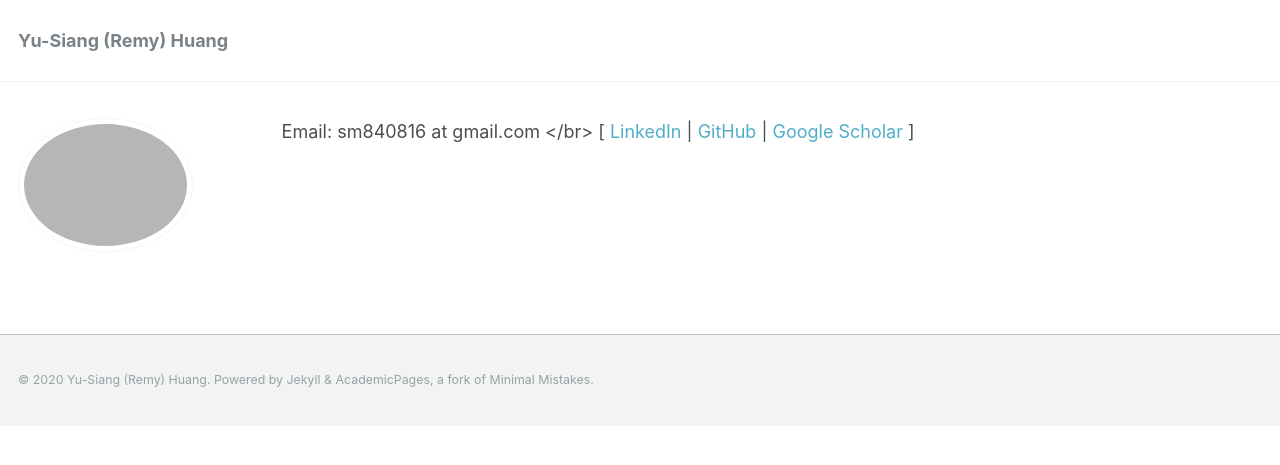
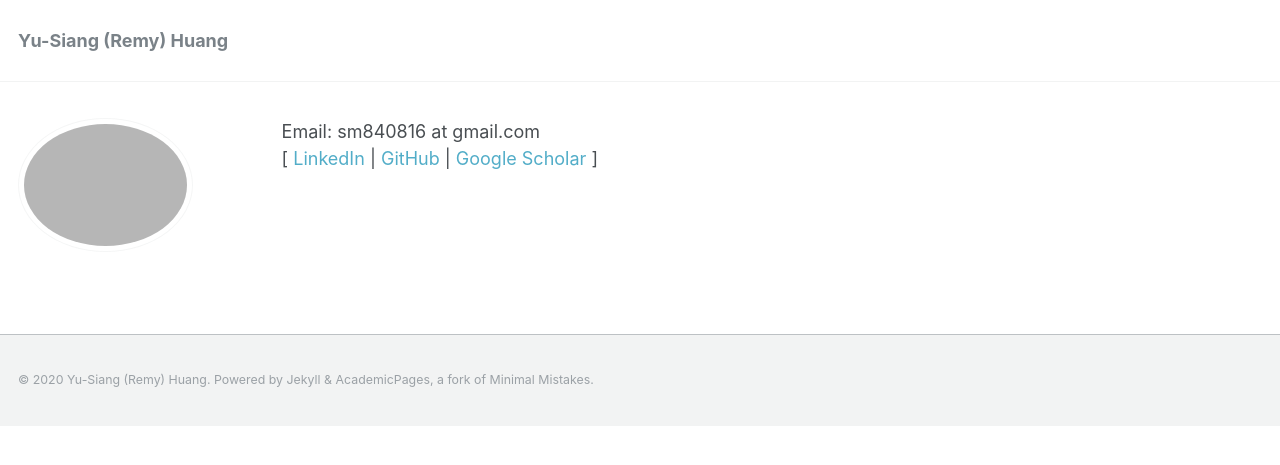
Before and after one commit to remyhuang/remyhuang.github.io, a Jekyll site: the page built from _pages/about.md, in a window 1280 px wide. Shown: the top 465 px of the page. Built offline with Jekyll 4.4.1, drawn with Linux system fonts in a browser that asks for light colours.

```diff
--- a/_pages/about.md
+++ b/_pages/about.md
@@ -7,5 +7,5 @@ redirect_from:
   - /about.html
 
 ---
-Email: sm840816 at gmail.com </br>
+Email: sm840816 at gmail.com <br>
 \[ [LinkedIn](https://www.linkedin.com/in/yu-siang-huang-b88669141/) | [GitHub](https://github.com/remyhuang) | [Google Scholar](https://scholar.google.com.tw/citations?user=QA28Z3wAAAAJ&hl=zh-TW) \]
```
